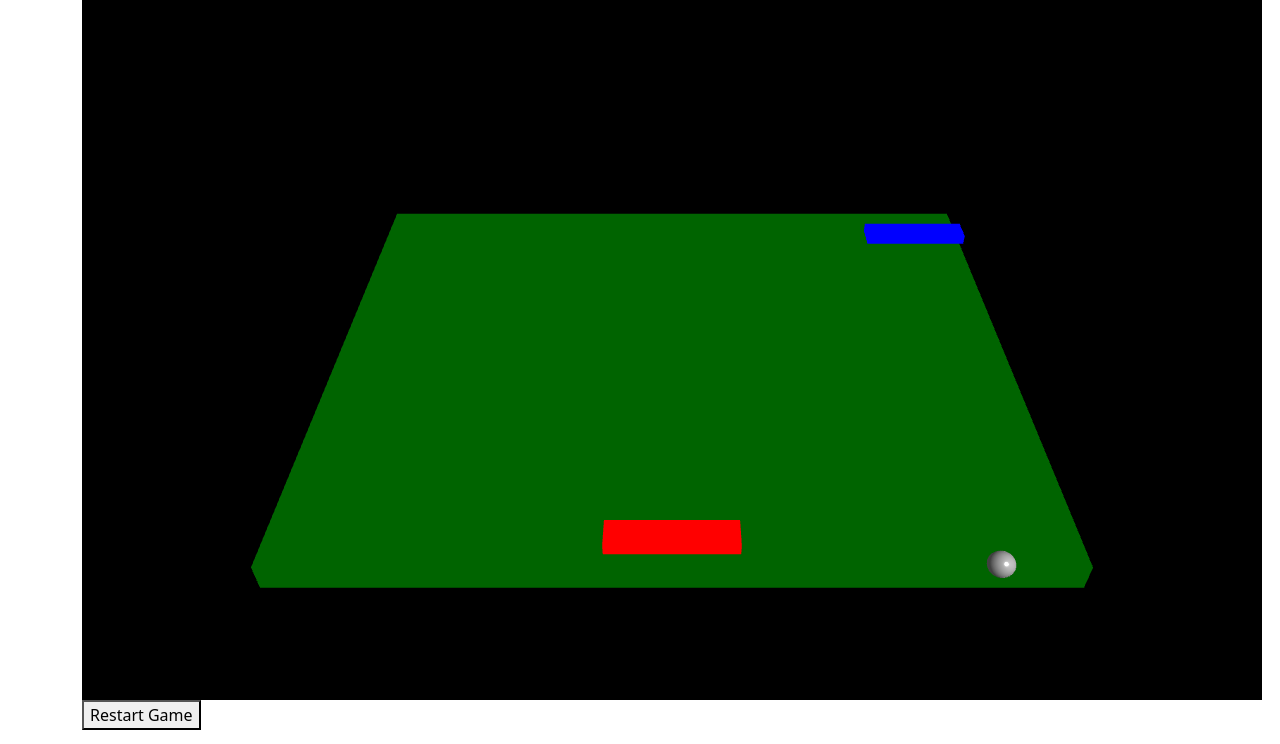
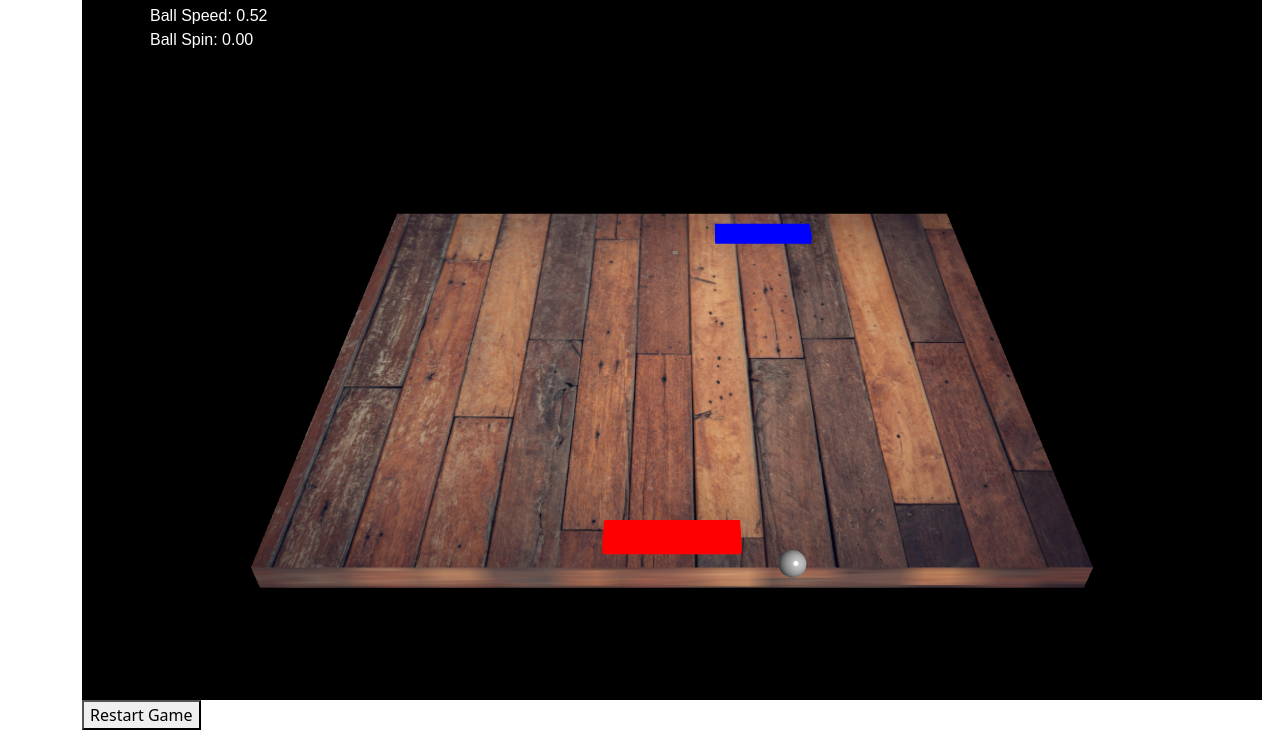
Before and after one commit to Efeblk/transcendence, a Django app: page /play/ in a window 1280 px wide. Shown: the part 56-800 px from the top of the page. Run offline with Django 5.2, Linux system fonts and the light colour scheme.

Commit message:
curve added

```diff
--- a/django/game/static/game/ball.js
+++ b/django/game/static/game/ball.js
@@ -7,17 +7,34 @@
         this.mesh.position.set(0, gameConfig.paddle.positionY, 0);  // Start the ball at the same Y as the paddle
         scene.add(this.mesh);
 
-        this.speed = 1.2;
+        this.speed = 0.5;
         this.direction = { x: 0.02, z: 0.05 };  // Initial direction of the ball
-        this.maxSpeed = 3;  // Set a maximum speed to avoid excessive speed
+        this.spin = 0;  // Introduce a spin property
+        this.maxSpeed = 1;  // Set a maximum speed to avoid excessive speed
+    }
+
+    applySpin(amount) {
+        this.spin += amount;  // Adjust the spin by the given amount
     }
 
     update() {
+        // Apply spin effect by adjusting the direction based on the spin value
+        const spinEffect = this.spin * 0.001;
+        const angle = Math.atan2(this.direction.z, this.direction.x) + spinEffect;
+
+        // Calculate new direction based on the angle after applying spin
+        const magnitude = Math.sqrt(this.direction.x ** 2 + this.direction.z ** 2);
+        this.direction.x = magnitude * Math.cos(angle);
+        this.direction.z = magnitude * Math.sin(angle);
+
+        // Update ball position
         this.mesh.position.x += this.direction.x * this.speed;
         this.mesh.position.z += this.direction.z * this.speed;
 
-        if (this.mesh.position.x > (gameConfig.table.size.width / 2) || this.mesh.position.x < -(gameConfig.table.size.width / 2)) {
-            this.direction.x = -this.direction.x;  // Bounce off the side walls
+        // Bounce off the side walls
+        if (this.mesh.position.x > 4.5 || this.mesh.position.x < -4.5) {
+            this.direction.x = -this.direction.x;
+            this.spin = -this.spin;  // Invert spin when bouncing off walls
         }
     }
 
@@ -34,21 +51,18 @@
     reset() {
         this.mesh.position.set(0, gameConfig.paddle.positionY, 0);
         this.direction = { x: 0.02, z: 0.05 };  // Reset the ball direction and speed
-        this.speed = 1.2;
+        this.speed = 0.5;
+        this.spin = 0;  // Reset the spin
     }
 
     isOutOfBounds() {
-        // Define the boundaries for the out-of-bounds check
+        // Check if the ball is out of the play area (beyond the AI or player's side of the table)
         const tableDepth = gameConfig.table.size.depth;
-        const ballPositionZ = this.mesh.position.z;
-
-        // Check if the ball has passed the AI side or the player side
-        const isBeyondPlayerSide = ballPositionZ > tableDepth / 2 + gameConfig.table.positionZ;
-        const isBeyondAISide = ballPositionZ < -(tableDepth / 2) + gameConfig.table.positionZ;
-
-        return isBeyondPlayerSide || isBeyondAISide;
+        return (
+            (this.mesh.position.z > tableDepth / 2 - 2) ||  // Ball is beyond the player's side
+            (this.mesh.position.z < -tableDepth / 2 - 2)    // Ball is beyond the AI's side
+        );
     }
-
 
     isCollidingWith(paddle) {
         const ballRadius = gameConfig.ball.size;
--- a/django/game/static/game/game.js
+++ b/django/game/static/game/game.js
@@ -1,5 +1,5 @@
 class Game {
-    constructor() {
+    constructor(texturePath) {
         this.scene = new THREE.Scene();
 
         const aspectRatio = gameConfig.camera.aspectRatio;
@@ -11,15 +11,15 @@
         this.renderer.setSize(gameConfig.renderer.width, gameConfig.renderer.height);
         document.getElementById('gameContainer').appendChild(this.renderer.domElement);
 
-        this.table = new Table(this.scene);
-        this.player = new Player(this.scene, gameConfig.paddle.positionZ.player, gameConfig.paddle.color.player);  // Player paddle
-        this.aiPaddle = new Paddle(this.scene, gameConfig.paddle.positionZ.ai, gameConfig.paddle.color.ai);  // AI paddle
-        this.ball = new Ball(this.scene);  // Ball
+        this.table = new Table(this.scene, texturePath);  // Pass the texturePath to the Table class
+        this.player = new Player(this.scene, gameConfig.paddle.positionZ.player, gameConfig.paddle.color.player);
+        this.aiPaddle = new Paddle(this.scene, gameConfig.paddle.positionZ.ai, gameConfig.paddle.color.ai);
+        this.ball = new Ball(this.scene);
 
         this.setupLights();
         this.setupControls();
 
-        this.isRunning = true;  // Track if the game is running
+        this.isRunning = true;
 
         this.animate();
     }
@@ -50,8 +50,13 @@
         this.checkCollisions();  // Check for collisions between ball and paddles
         this.checkScore();  // Check if someone scored
 
+        // Update debug information on the screen
+        document.getElementById('ballSpeed').innerText = this.ball.speed.toFixed(2);  // Display actual speed
+        document.getElementById('ballSpin').innerText = this.ball.spin.toFixed(2);
+
         this.renderer.render(this.scene, this.camera);
     }
+
 
     updateAIPaddle() {
         const aiSpeed = 0.05;  // AI speed factor (lower values = smoother but slower movement)
@@ -64,10 +69,12 @@
 
     checkCollisions() {
         if (this.ball.isCollidingWith(this.player.getPaddle())) {
+            this.player.hitBall(this.ball);  // Apply spin based on player movement
             this.ball.bounce();
         }
 
         if (this.ball.isCollidingWith(this.aiPaddle)) {
+            // Optionally apply spin here as well for AI
             this.ball.bounce();
         }
     }
--- a/django/game/static/game/player.js
+++ b/django/game/static/game/player.js
@@ -34,4 +34,12 @@
     getPaddle() {
         return this.paddle;
     }
+
+    hitBall(ball) {
+        if (this.moveLeftActive) {
+            ball.applySpin(-0.5);  // Apply left spin
+        } else if (this.moveRightActive) {
+            ball.applySpin(0.5);  // Apply right spin
+        }
+    }
 }
--- a/django/game/static/game/table.js
+++ b/django/game/static/game/table.js
@@ -1,9 +1,13 @@
 class Table {
-    constructor(scene) {
+    constructor(scene, texturePath) {
         const { width, height, depth } = gameConfig.table.size;
         this.geometry = new THREE.BoxGeometry(width, height, depth);
-        this.material = new THREE.MeshBasicMaterial({ color: gameConfig.table.color });
-        this.mesh = new THREE.Mesh(this.geometry, this.material);
+
+        const textureLoader = new THREE.TextureLoader();
+        const tableTexture = textureLoader.load(texturePath);  // Use the texturePath passed from the HTML
+        const tableMaterial = new THREE.MeshBasicMaterial({ map: tableTexture });
+
+        this.mesh = new THREE.Mesh(this.geometry, tableMaterial);
         this.mesh.position.y = gameConfig.table.positionY;
         this.mesh.position.z = gameConfig.table.positionZ;
         scene.add(this.mesh);
--- a/django/game/templates/game/game.html
+++ b/django/game/templates/game/game.html
@@ -7,15 +7,24 @@
 {% block content %}
 <div id="gameContainer"></div>
 <button id="restartButton" style="display: none;" onclick="restartGame()">Restart Game</button>
+
+<!-- Debug Information -->
+<div id="debugInfo" style="position: fixed; top: 60px; left: 150px; color: white; font-family: Arial, sans-serif;">
+    <div>Ball Speed: <span id="ballSpeed">0</span></div>
+    <div>Ball Spin: <span id="ballSpin">0</span></div>
+</div>
+
 <script src="https://cdnjs.cloudflare.com/ajax/libs/three.js/r128/three.min.js"></script>
-<script src="{% static 'game/config.js' %}"></script>  <!-- Load the config file -->
-<script src="{% static 'game/table.js' %}"></script>  <!-- Load the Table class -->
+<script src="{% static 'game/config.js' %}"></script>
+<script src="{% static 'game/table.js' %}"></script>
 <script src="{% static 'game/paddle.js' %}"></script>
 <script src="{% static 'game/player.js' %}"></script>
 <script src="{% static 'game/ball.js' %}"></script>
 <script src="{% static 'game/game.js' %}"></script>
 <script>
-    const game = new Game();
+    const texturePath = "{% static 'game/textures/wood.jpg' %}";
+
+    const game = new Game(texturePath);
     game.start();
 
     function restartGame() {
```
